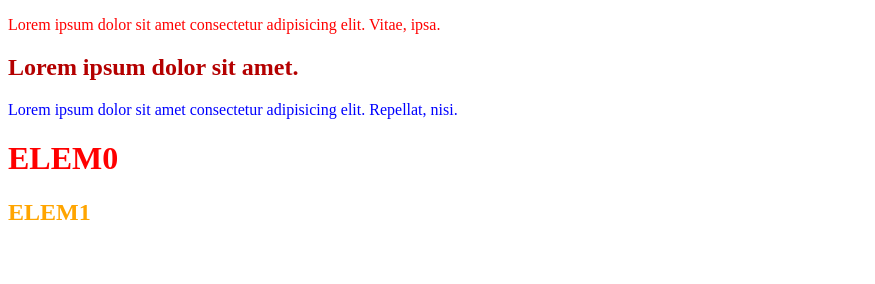
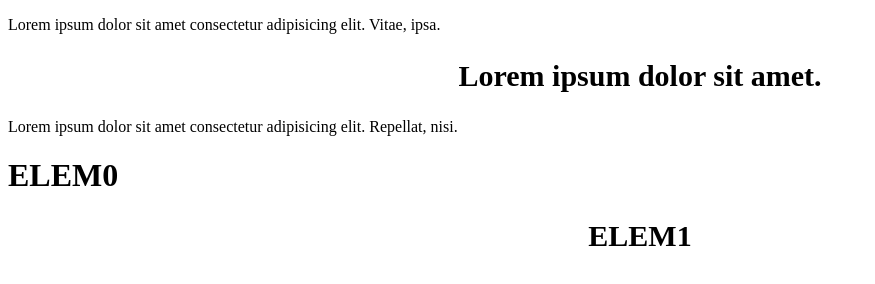
Before and after one commit to MakerAVGN/CSBase, a plain HTML site: page index.html in a window 1280 px wide. Shown: the whole page, without its empty margins (0-875 px from the left). Drawn offline with Linux system fonts and the light colour scheme.

Commit message:
Группировка сложных селекторов

```diff
--- a/style.css
+++ b/style.css
@@ -1,19 +1,55 @@
-.bbb.zzz {
+#block h1,h2 {
+    text-align: center;
+}
+
+
+
+
+#block h1,h2 {
+    text-align: center;
+    font-size: 30px;
+}
+
+#block h2 {
+    font-size: 20px;
+}
+
+
+
+
+
+
+
+#block h1,h2,h3 {
+    text-align: center;
+}
+
+#block h2 {
+    color: blue;
+}
+
+#block h3 {
+    font-size: 16px;
     color: red;
 }
 
-h2.bbb.zzz {
-    color: rgb(180, 0, 0);
+
+
+
+
+#block h1.eee, h2.zzz {
+    text-align: center;
+    font-size: 30px;
 }
 
-#elem.bbb {
-    color: blue;
+#block h2.zzz {
+    font-size: 20px;
 }
 
-#elem0.bbb.zzz {
-    color: red;
+
+
+
+
+#eee h2, .xxx,.kkk,.eee, h2.zzz {
+    text-align: center;
 }
-
-h2#elem1.bbb {
-    color: orange;
-}
```
